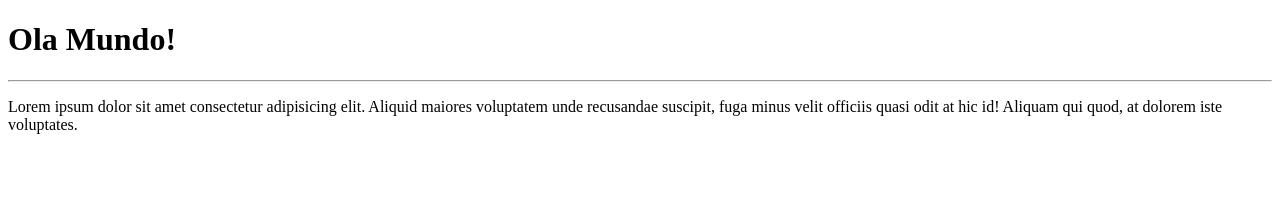
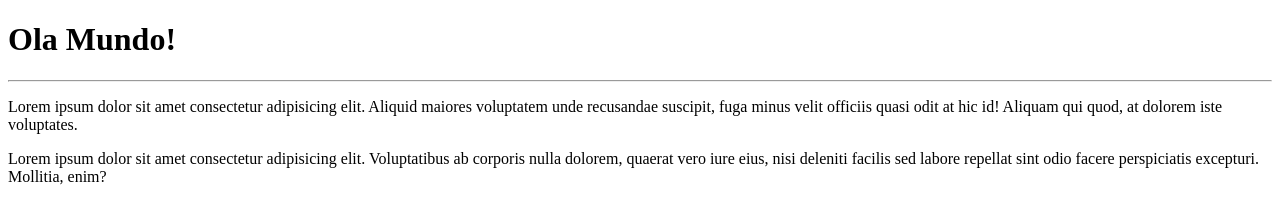
Before and after one commit to AlanCavalcante1/OlaMundo, a plain HTML site: page site-exemplo/index.html in a window 1280 px wide. Drawn offline with Linux system fonts and the light colour scheme.

Commit message:
Adcionei um paragrafo

```diff
--- a/site-exemplo/index.html
+++ b/site-exemplo/index.html
@@ -9,6 +9,6 @@
     <h1>Ola Mundo!</h1>
     <hr>
     <p>Lorem ipsum dolor sit amet consectetur adipisicing elit. Aliquid maiores voluptatem unde recusandae suscipit, fuga minus velit officiis quasi odit at hic id! Aliquam qui quod, at dolorem iste voluptates.</p>
-
+    <p>Lorem ipsum dolor sit amet consectetur adipisicing elit. Voluptatibus ab corporis nulla dolorem, quaerat vero iure eius, nisi deleniti facilis sed labore repellat sint odio facere perspiciatis excepturi. Mollitia, enim?</p>
 </body>
 </html>
```
